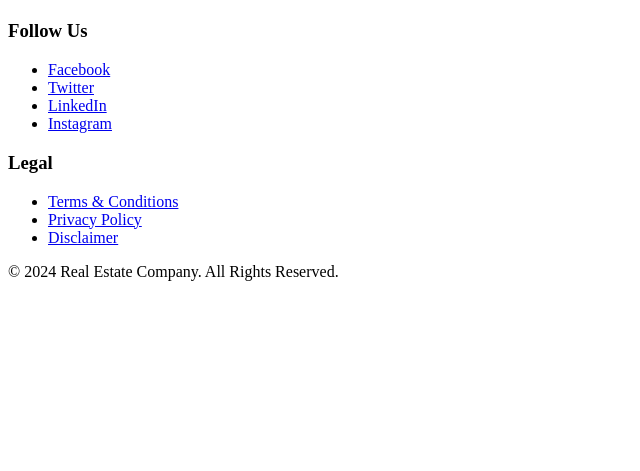
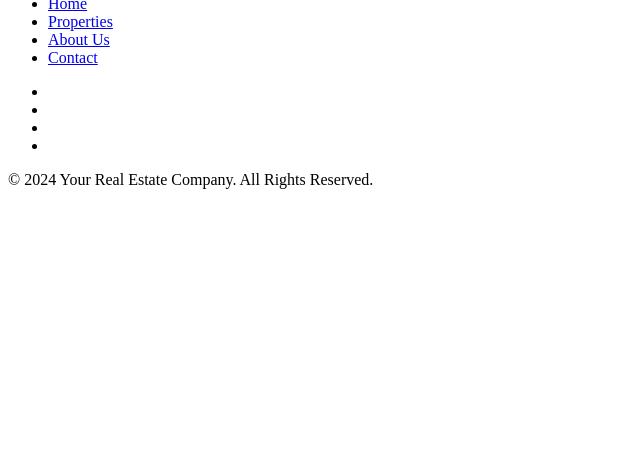
Before and after one commit to Just-JKB/Real-Estate-Platform-Using-PHP-for-Property-Listings-and-Management, a PHP site: page /footer.php in a window 1280 px wide. Shown: the part 329-800 px from the top of the page, without its empty margins (0-640 px from the left). Run offline with PHP 8.4, Linux system fonts and the light colour scheme.

Commit message:
footer new

```diff
--- a/footer.php
+++ b/footer.php
@@ -1,49 +1,26 @@
-<footer class="footer">
-  <div class="footer-container">
-
-    <div class="footer-column">
-      <h3>About Us</h3>
-      <p>We are dedicated to helping you find your dream home. Whether you're a homebuyer, business entity, or real estate agent, we offer the best listings and services to meet your needs.</p>
-      <h4>Contact Info</h4>
+<footer>
+    <div class="footer-content">
+        <div class="footer-logo">
+            <img src="images/logo.png" alt="Real Estate Logo">
+        </div>
+        <div class="footer-links">
             <ul>
-        <li>Phone: (123) 456-7890</li>
-        <li>Email: support@realestate.com</li>
-        <li>Address: 123 Real Estate Blvd, City, State</li>
+                <li><a href="index.php">Home</a></li>
+                <li><a href="properties.php">Properties</a></li>
+                <li><a href="about.php">About Us</a></li>
+                <li><a href="contact.php">Contact</a></li>
             </ul>
         </div>
-
-    <div class="footer-column">
-      <h3>Quick Links</h3>
+        <div class="footer-social">
             <ul>
-        <li><a href="/home">Home</a></li>
-        <li><a href="/properties">Properties</a></li>
-        <li><a href="/agents">Real Estate Agents</a></li>
-        <li><a href="/contact">Contact</a></li>
-        <li><a href="/about">About Us</a></li>
-      </ul>
-    </div>
-
-    <div class="footer-column">
-      <h3>Follow Us</h3>
-      <ul>
-        <li><a href="https://facebook.com" target="_blank">Facebook</a></li>
-        <li><a href="https://twitter.com" target="_blank">Twitter</a></li>
-        <li><a href="https://linkedin.com" target="_blank">LinkedIn</a></li>
-        <li><a href="https://instagram.com" target="_blank">Instagram</a></li>
-      </ul>
-    </div>
-
-    <div class="footer-column">
-      <h3>Legal</h3>
-      <ul>
-        <li><a href="/terms">Terms & Conditions</a></li>
-        <li><a href="/privacy">Privacy Policy</a></li>
-        <li><a href="/disclaimer">Disclaimer</a></li>
+                <li><a href="https://facebook.com" target="_blank"><i class="fa fa-facebook"></i></a></li>
+                <li><a href="https://twitter.com" target="_blank"><i class="fa fa-twitter"></i></a></li>
+                <li><a href="https://instagram.com" target="_blank"><i class="fa fa-instagram"></i></a></li>
+                <li><a href="https://linkedin.com" target="_blank"><i class="fa fa-linkedin"></i></a></li>
             </ul>
         </div>
     </div>
-
     <div class="footer-bottom">
-    <p>&copy; 2024 Real Estate Company. All Rights Reserved.</p>
+        <p>&copy; <?php echo date("Y"); ?> Your Real Estate Company. All Rights Reserved.</p>
     </div>
 </footer>
```
Lines whose indentation alone changed are shown as unchanged.
